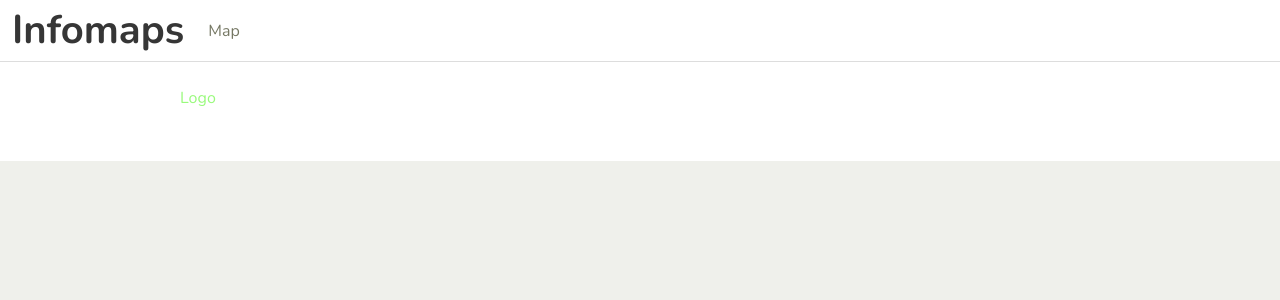
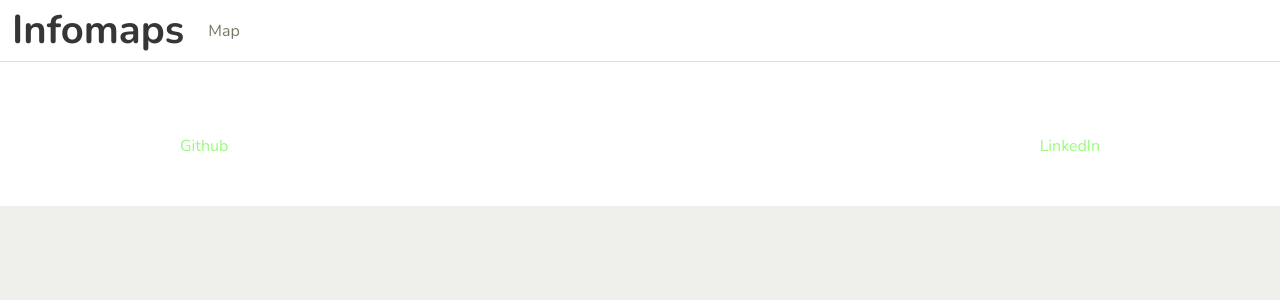
Before and after one commit to Toshiuk/infomaps-react, a React (Create React App) app: page / in a window 1280 px wide. Shown: the top 300 px of the page. Built offline with nearby package versions, Linux system fonts and the light colour scheme.

Commit message:
Add Footer

```diff
--- a/src/layout/Footer.js
+++ b/src/layout/Footer.js
@@ -2,11 +2,16 @@ import React from 'react'
 
 import './Footer.css'
 
-export default function Footer () {
+export default function Footer() {
   return (
-    <footer id='main-footer'>
-      <div className='footer-content'>
-        <a>Logo</a>
+    <footer id="main-footer" className="footer">
+      <div className="content footer-content">
+        <a href="https://github.com/Toshiuk">
+          Github
+      </a>
+        <a href="https://www.linkedin.com/in/flaviotoshiukhjr/">
+          LinkedIn
+      </a>
       </div>
     </footer>
   )
```
